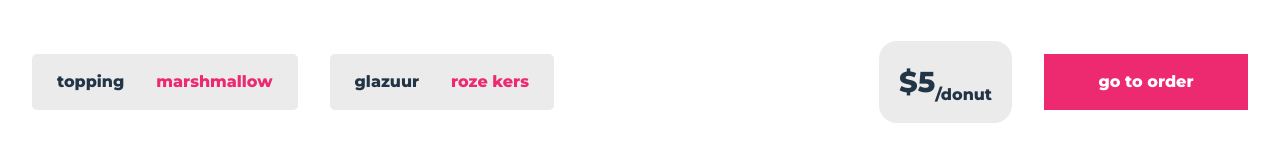
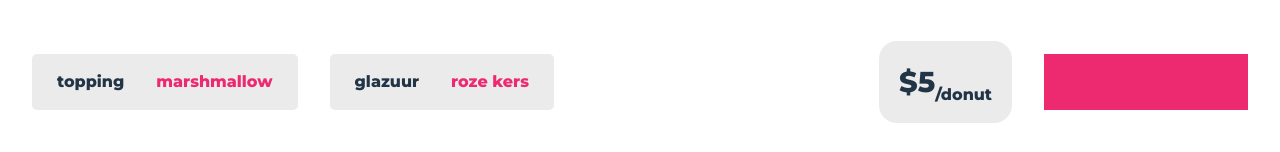
Before and after one commit to ArthurdeLophem/donutello, a Vue app: page /generator in a window 1280 px wide. Shown: the part 645-797 px from the top of the page. Built offline with nearby package versions, Linux system fonts and the light colour scheme; no server answers.

Commit message:
feat: update submit btn text based on genny type

```diff
--- a/src/components/generatorNav.vue
+++ b/src/components/generatorNav.vue
@@ -1,16 +1,39 @@
 <script setup>
-import { onBeforeUnmount, onMounted, ref } from 'vue';
+import { onBeforeUnmount, onMounted, ref, watch } from 'vue';
 import $mitt from '../scripts/mitt';
 let campaign__container = ref(),
-    campaign__size = ref()
+    campaign__size = ref(),
+    donutType,
+    sButton = ref(),
+    cButton = ref()
 
 const openCampaign = (e) => {
     campaign__container.value.classList.add("activePanel")
 }
 
+const donutProps = defineProps({
+    donutType: {
+        type: Object,
+        required: true
+    }
+});
+
+watch(donutProps, () => {
+    donutType = JSON.stringify(donutProps.donutType.type).replace(/['"]+/g, '');
+    if (donutType == "fetch") {
+        cButton.value.innerHTML = sButton.value.innerHTML = "update order"
+    }
+    if (donutType == "editor") {
+        cButton.value.innerHTML = sButton.value.innerHTML = "save to order"
+    }
+    if (donutType == "fresh") {
+        cButton.value.innerHTML = sButton.value.innerHTML = "save to order"
+    }
+});
+
 const submitDonut = (e) => {
     e.preventDefault();
-    window.localStorage.removeItem("editing")
+    window.localStorage.removeItem("editor")
     $mitt.emit('saveToStorage', { 'campaignSize': parseInt(campaign__size.value.value) });
 }
 
@@ -38,7 +61,7 @@ const closePanel = (e) => {
                 <p class="price__quantity">/donut</p>
             </div>
             <div class="btn__primary" @click="openCampaign">
-                <p class="btn__text">go to order</p>
+                <p class="btn__text" ref="sButton"></p>
             </div>
             <div class="campaign__container" ref="campaign__container">
                 <div class="campaign__header">
@@ -49,7 +72,7 @@ const closePanel = (e) => {
                     <input ref="campaign__size" type="number" step="5" name="campaign" inputmode="numeric" min="20"
                         value="20" max="150" id="" required>
                     <div class="btn__primary" @click="submitDonut">
-                        <p class="btn__text">go to order</p>
+                        <p class="btn__text" ref="cButton"></p>
                     </div>
                 </div>
             </div>
--- a/src/views/generator.vue
+++ b/src/views/generator.vue
@@ -43,6 +43,6 @@ if (donutId && orderId && token) {
 
 <template>
     <donutViewport :donutData="donutData" :donutType="donutType" />
-    <donutConfigurator />
+    <donutConfigurator :donutType="donutType" />
     <configPanels :donutData="donutData" :donutType="donutType" />
 </template>
```
